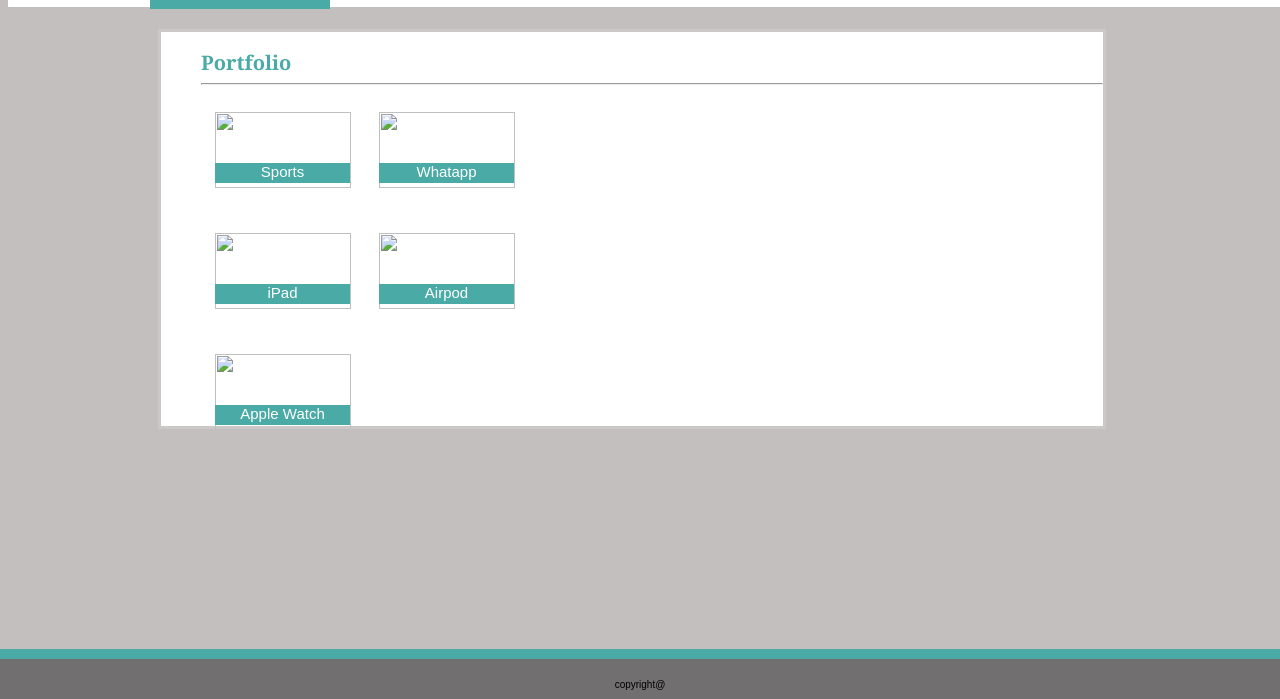
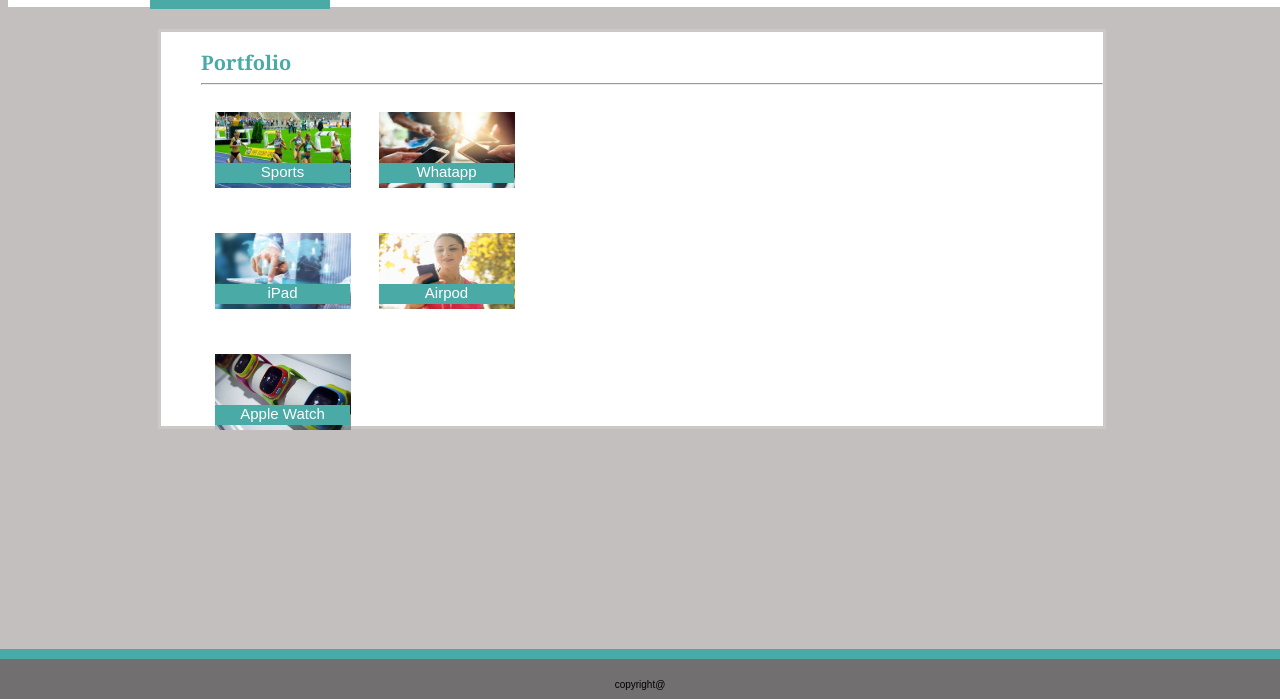
Before and after one commit to Vijayalakshmitce/Responsive-portfolio, a plain HTML site: page image.html in a window 1280 px wide. Shown: the part 101-800 px from the top of the page. Drawn offline with Linux system fonts and the light colour scheme; the site is published under a folder, as on GitHub Pages, so addresses that start at the root find nothing.

Commit message:
Update image.html

```diff
--- a/image.html
+++ b/image.html
@@ -31,24 +31,24 @@
                    <div class="row">
                        <div class="column">
 
-                              <img src="/Responsive-portfolio/assets/images/download1.jpg">
+                              <img src="assets/images/download1.jpg">
 
                               <div id="text-block1">Sports</div>
 
-                       <img src="/Responsive-portfolio/assets/images/ipad1.jpg">
+                       <img src="assets/images/ipad1.jpg">
 
                        <div id="text-block1">iPad</div>
 
 
-                       <img src="/Responsive-portfolio/assets/images/watch2.jpg">
+                       <img src="assets/images/watch2.jpg">
                        <div id="text-block1">Apple Watch</div>
                   </div>
                     <div class="column">
-                       <img src="/Responsive-portfolio/assets/images/smp1.jpg">
+                       <img src="assets/images/smp1.jpg">
                        <div id="text-block1">Whatapp</div>
 
 
-                       <img src="/Responsive-portfolio/assets/images/ear2.jpg">
+                       <img src="assets/images/ear2.jpg">
                        <div id="text-block1">Airpod</div>
                    </div>
 
```
